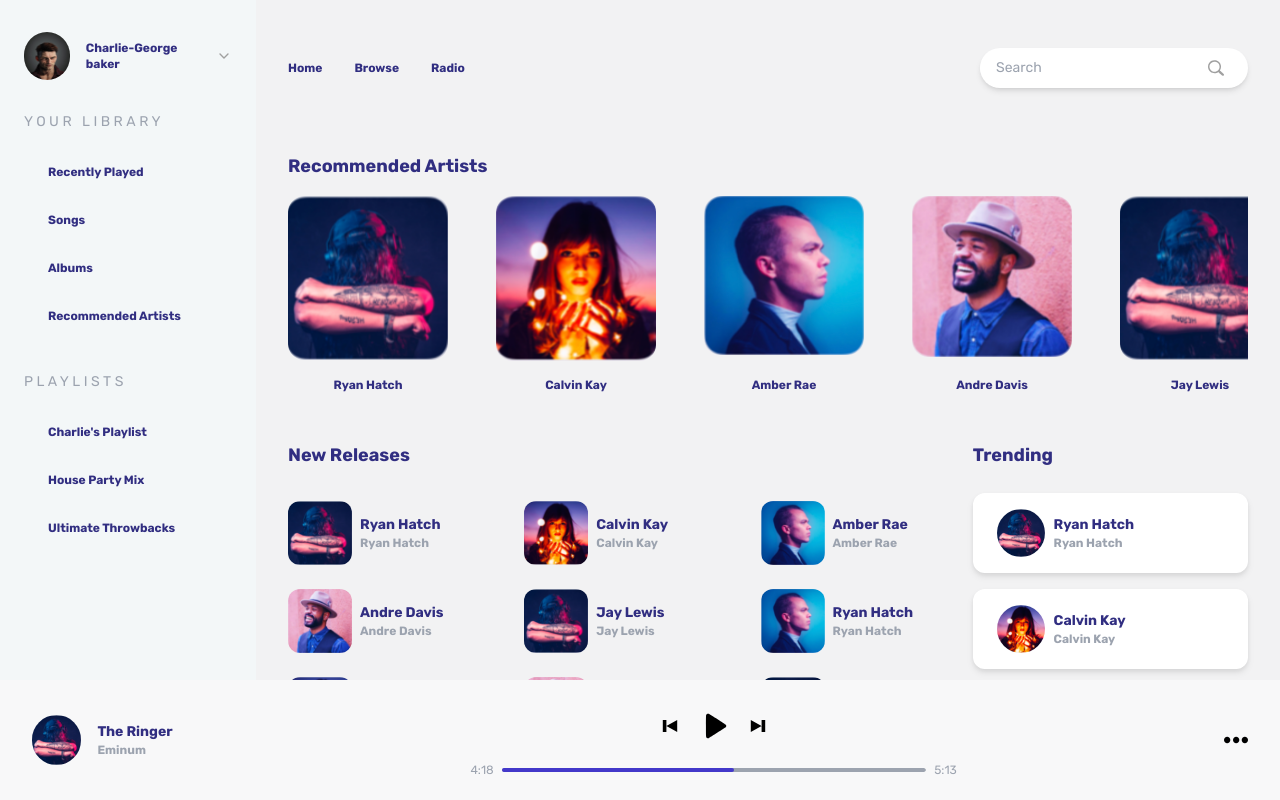
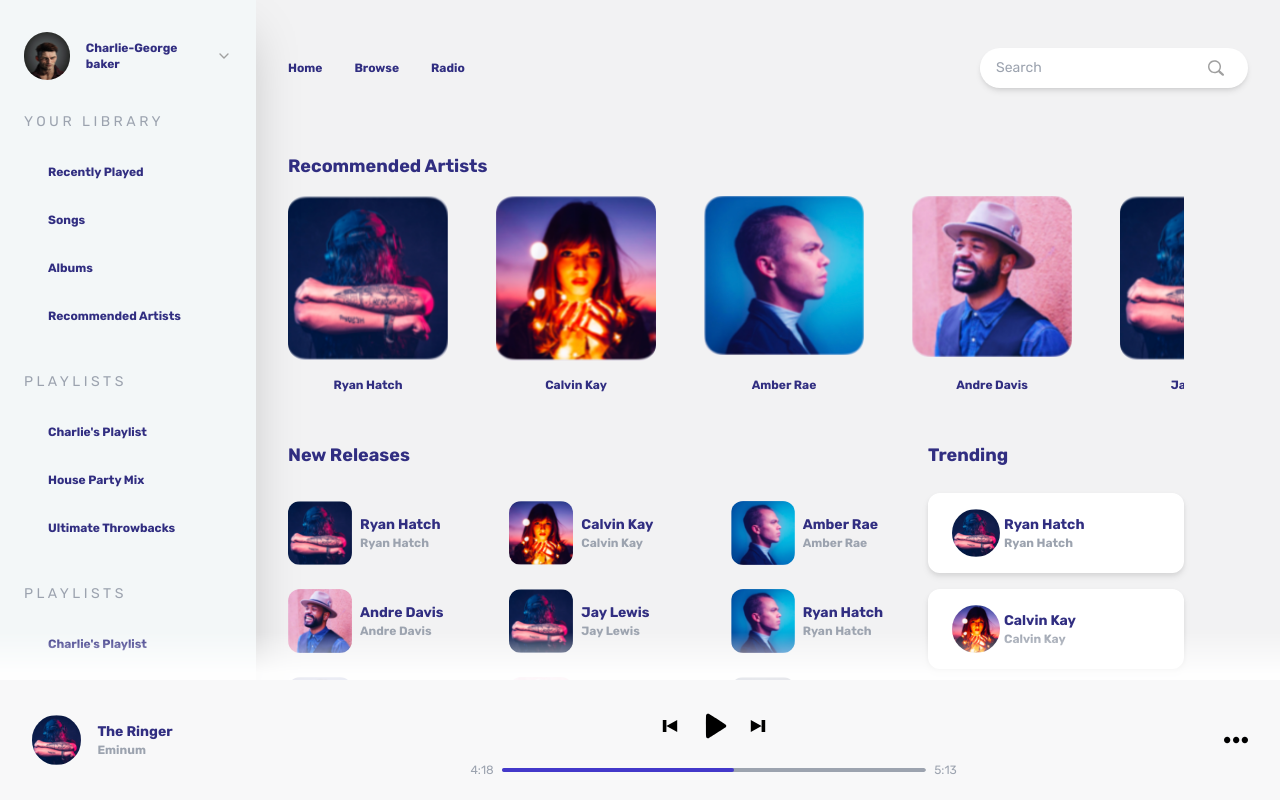
Before and after one commit to piyushsingh0992/music-player, a Next.js app: page / in a window 1280 px wide. Built offline with nearby package versions, Linux system fonts and the light colour scheme.

Commit message:
changes in the padding

```diff
--- a/src/components/footer/index.tsx
+++ b/src/components/footer/index.tsx
@@ -57,7 +57,7 @@ export default function Footer() {
   // This is mock data and could be replaced with your actual data fetching logic
 
   return (
-    <div className="bg-gray-50 flex h-[15vh] w-[100vw] px-8">
+    <div className="bg-gray-50 flex h-[15vh] w-[100vw] px-8 z-20">
       <div className="w-[100%]  flex justify-between items-center">
         <Left />
         <div className="w-[40%]">
--- a/src/components/navbar/index.tsx
+++ b/src/components/navbar/index.tsx
@@ -6,7 +6,7 @@ export default function Navbar() {
 
 
   return (
-    <div className="bg-gray-100 w-[20vw]   h-[85vh] overflow-x-auto ">
+    <div className="bg-gray-100 w-[20vw]   h-[85vh] overflow-x-auto shadow-2xl  fide-out-effect z-10 navbar-scrollbar-hide">
       <div>
         <Header avatar={"/avatar.png"}name={" Charlie-George baker"} />
         <Playlists
@@ -26,6 +26,14 @@ export default function Navbar() {
             "Ultimate Throwbacks",
           ]}
         />
+          <Playlists
+          heading={"PLAYLISTS"}
+          subHeading={[
+            "Charlie's Playlist",
+            "House Party Mix",
+            "Ultimate Throwbacks",
+          ]}
+        />
       </div>
     </div>
   );
--- a/src/components/playlists/index.tsx
+++ b/src/components/playlists/index.tsx
@@ -57,8 +57,8 @@ const RecommendedArtists = () => {
   ];
 
   return (
-    <div className="px-8">
-      <p className="text-indigo-900 text-lg font-semibold cursor-pointer py-4">
+    <div className="px-8  mr-8">
+      <p className="text-indigo-900 text-lg font-semibold cursor-pointer py-4 ">
         Recommended Artists
       </p>
       <div className="flex space-x-12 overflow-x-auto recommended-artist-scrollbar-hide">
@@ -238,9 +238,9 @@ export default function Playlist() {
         <Routes />
         <Search />
       </div>
-      <div className="h-[80%] overflow-x-auto">
+      <div className="h-[80%] overflow-x-auto mr-8">
         <RecommendedArtists />
-        <div className="flex  mt-8">
+        <div className="flex  mt-8 mr-8">
           <NewReleases />
           <Trending />
         </div>
--- a/src/pages/index.tsx
+++ b/src/pages/index.tsx
@@ -7,7 +7,7 @@ export default function MusicPlayer() {
 
   return (
     <div>
-      <div className="flex h-[85vh]">
+      <div className="flex h-[85vh]  fade-effect">
         <Navbar />
         <Playlist />
       </div>
--- a/src/styles/globals.css
+++ b/src/styles/globals.css
@@ -17,3 +17,49 @@ body {
   -ms-overflow-style: none;  /* IE and Edge */
   scrollbar-width: none;  /* Firefox */
 }
+
+
+.navbar-scrollbar-hide::-webkit-scrollbar {
+  display: none;
+}
+.navbar-scrollbar-hide {
+  -ms-overflow-style: none;  /* IE and Edge */
+  scrollbar-width: none;  /* Firefox */
+}
+
+
+.fade-effect {
+  --mask: linear-gradient(to bottom,
+      rgba(0,0,0, 1) 0,   rgba(0,0,0, 1) 93%,
+      rgba(0,0,0, 0.1) 99%, rgba(0,0,0, 0.1) 0
+  ) 100% 100% / 100% 100% repeat-x;
+
+
+  -webkit-mask: var(--mask);
+  mask: var(--mask);
+
+}
+
+.right-shadow {
+  box-shadow: 10px 0px 15px rgba(0, 0, 0, 0.1); /* Adjust the values as needed */
+}
+
+
+.fade-out-effect {
+  position: relative;
+  overflow-x: auto;
+  white-space: nowrap;
+  /* Other styling for your container */
+}
+
+/* This will create a shadow at the end of the container */
+.fade-out-effect::after {
+  content: '';
+  position: absolute;
+  top: 0;
+  right: 0;
+  width: 100px; /* Width of the shadow effect */
+  height: 100%;
+  background: linear-gradient(to left, rgba(0, 0, 0, 0.5), transparent);
+  pointer-events: none; /* So that it doesn't interfere with scrolling or clicking */
+}
```
